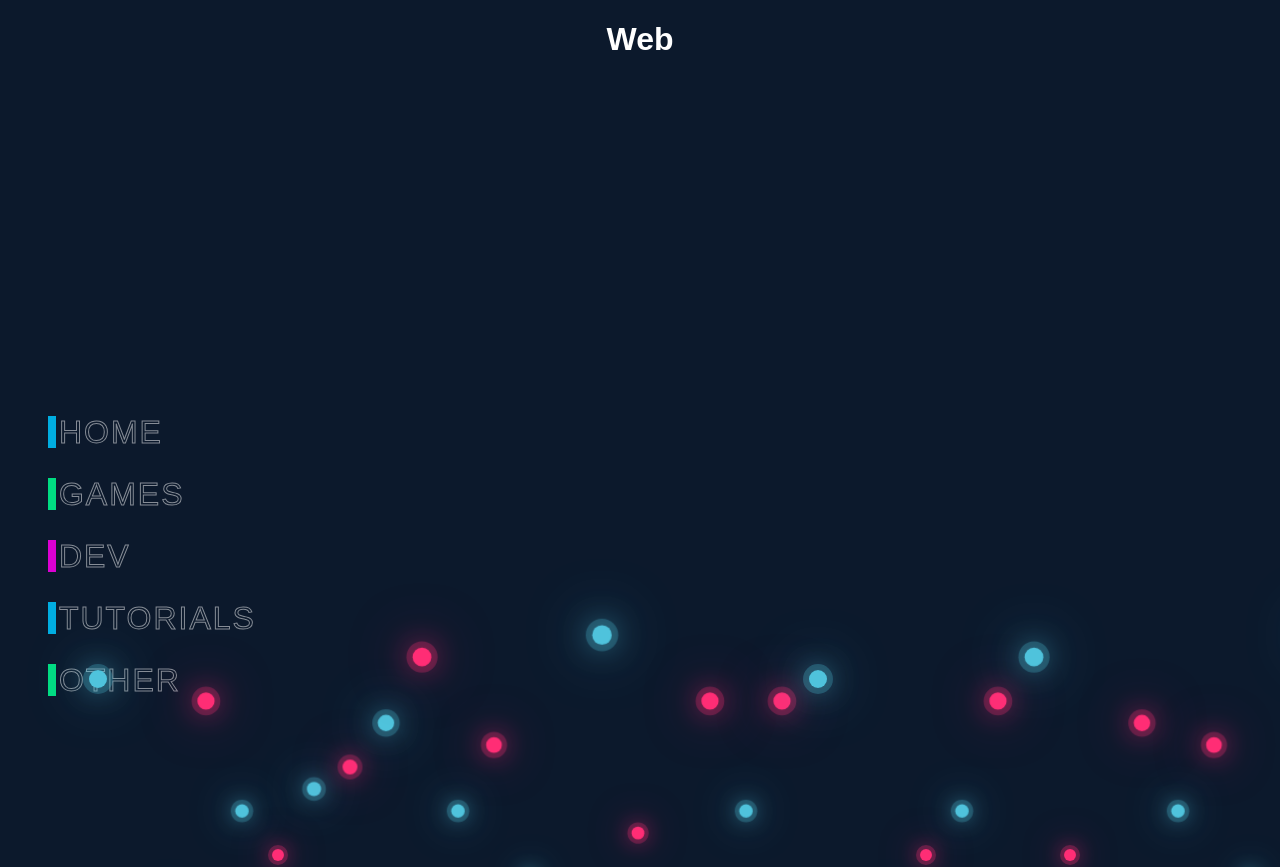
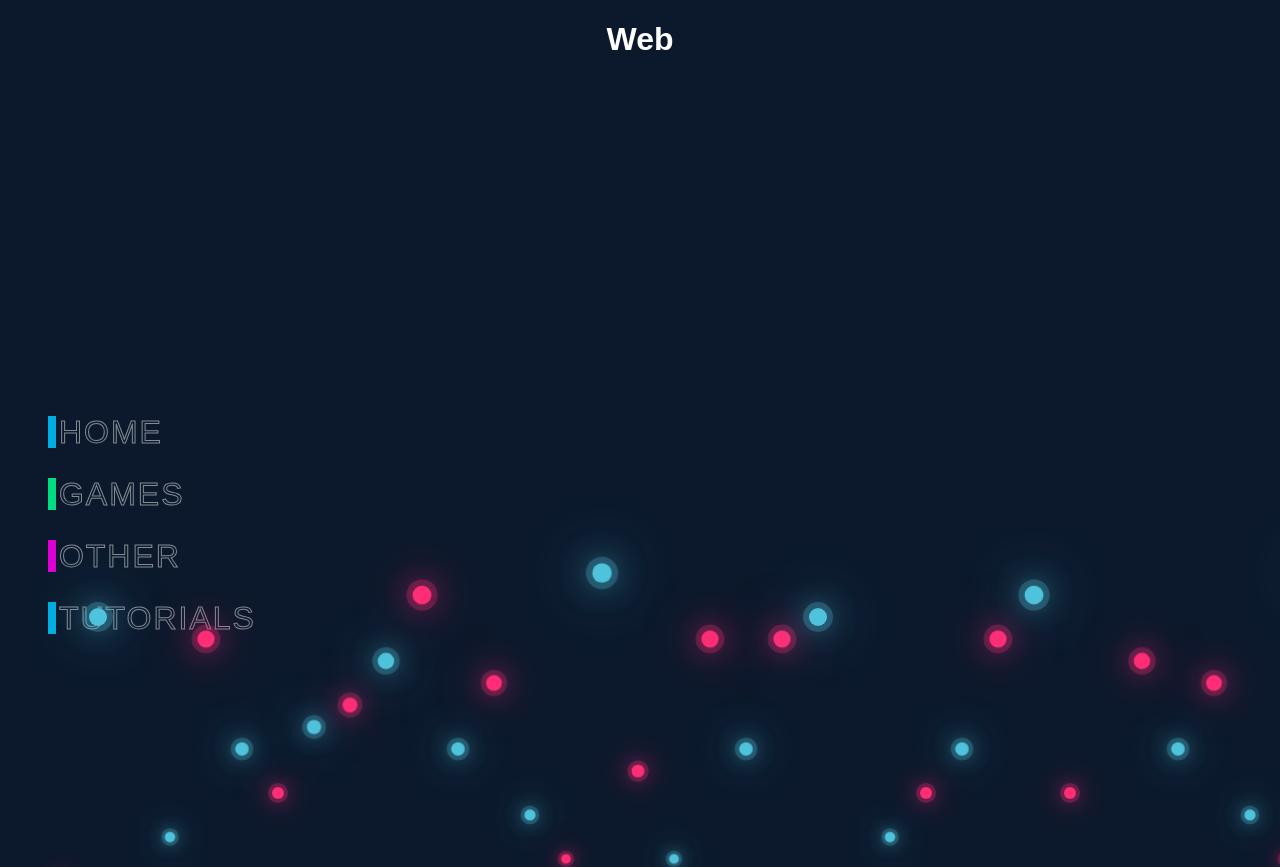
Before and after one commit to PeraGD/U.Games, a plain HTML site: page index.html in a window 1280 px wide. Shown: the top 867 px of the page. Drawn offline with Linux system fonts and the light colour scheme.

Commit message:
Update index.html

```diff
--- a/index.html
+++ b/index.html
@@ -22,14 +22,11 @@
 					<a href="games/game menu.html" data-text="&nbsp;Games">&nbsp;Games&nbsp;</a>
 				</li>
 				<li style="--clr:#dc00d4">
-					<a href="#" data-text="&nbsp;Dev">&nbsp;Dev&nbsp;</a>
+					<a href="#" data-text="&nbsp;Other">&nbsp;Other&nbsp;</a>
 				</li>
                 <li style="--clr:#00ade1">
           <a href="tutorials.html" data-text="&nbsp;Tutorials">&nbsp;Tutorials&nbsp;</a>
                 </li>
-		        <li style="--clr:#00dc82">
-					<a href="games/game menu.html" data-text="&nbsp;Other">&nbsp;Other&nbsp;</a>
-				</li>
 			</ul>
 			</div>
 
```
